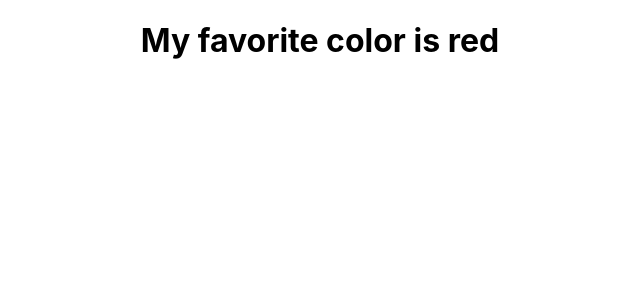
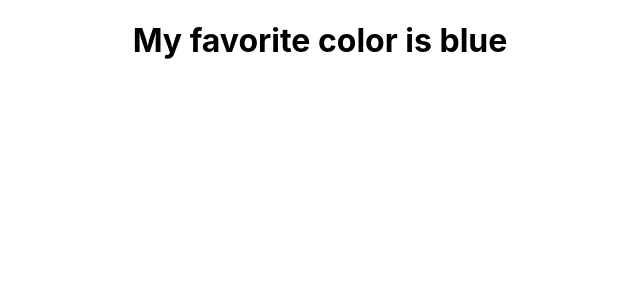
Before and after one commit to VepaHocanazarov/React-Egtimi-Section--6--React-Ya-am-D-ng-s-, a React (Create React App) app: page / in a window 1280 px wide. Shown: the top 300 px of the page, without its empty margins (320-960 px from the left). Built offline with nearby package versions, Linux system fonts and the light colour scheme.

Commit message:
48. ComponenetDidMount

```diff
--- a/src/App.js
+++ b/src/App.js
@@ -1,20 +1,31 @@
 
 import './App.css';
-import React,{Component} from "react";
+import React, { Component } from "react";
 
 class App extends Component {
 
-  constructor(props){
+  constructor(props) {
 
     console.log("Constructor");
     super(props);
     this.state = {
-      favoritecolor : "red"
+      favoritecolor: "red"
     }
   }
 
-  componentWillMount = () => {  // Artık kullanılan ve tavsiye edilen bir yöntem degil...
-    console.log("Selam")
+  componentWillMount = () => {  // Artık kullanılan ve tavsiye edilen bir yöntem degil, render den önce çalişir...
+    console.log("WillMount")
+  };
+
+  componentDidMount() {
+    console.log("DidMount");  // render den sonra calısır ve setTimeout ile zaman belirterek otomatik render yapabilmekteyiz örnek aşagıda.
+
+    setTimeout(() => {
+      this.setState({
+        favoritecolor: "blue"
+      })
+    },2000
+    )
   }
 
 
```
